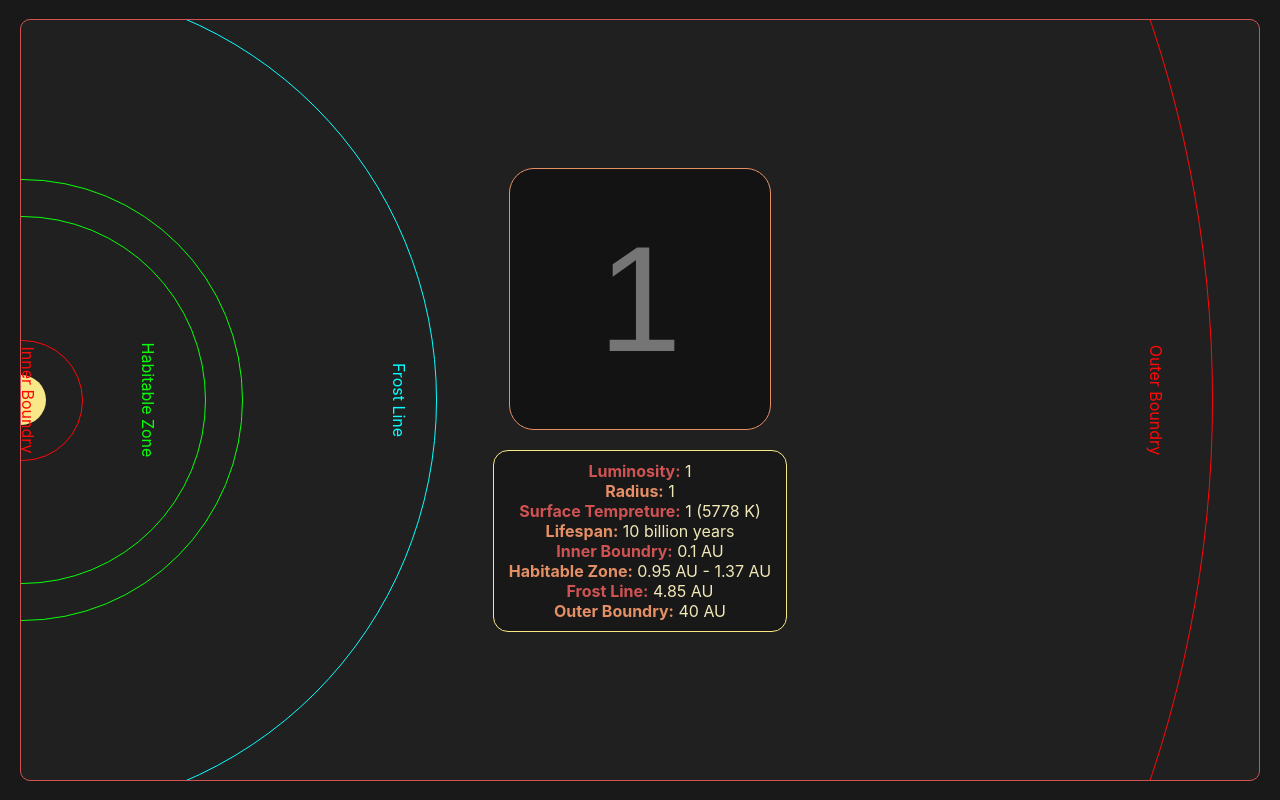
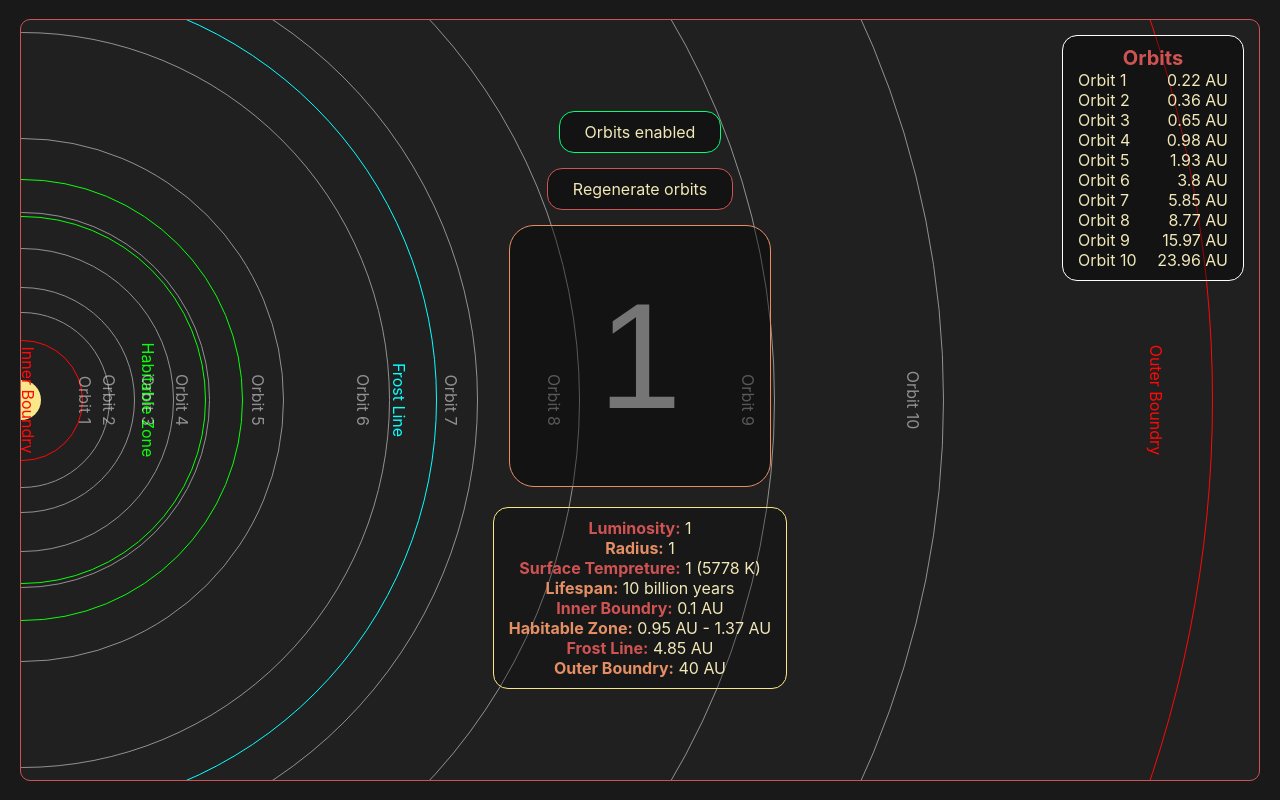
Before and after one commit to SophieSnoww/react-testing, a React (Create React App) app: page / in a window 1280 px wide. Built offline with nearby package versions, Linux system fonts and the light colour scheme.

Commit message:
a lot idk

```diff
--- a/src/App.css
+++ b/src/App.css
@@ -15,3 +15,21 @@
     flex-direction: column;
     position: relative;
 }
+
+.data-container {
+    margin-top: 20px;
+    padding: 10px 15px;
+    background-color: #0004;
+    border-radius: 15px;
+    border: 1px solid var(--color-3);
+}
+
+.data-output-title {
+    display: inline;
+    font-weight: bold;
+    color: var(--color-1);
+}
+
+.data-output:nth-child(2n) .data-output-title {
+    color: var(--color-2);
+}
--- a/src/App.js
+++ b/src/App.js
@@ -1,6 +1,9 @@
 import React from 'react';
 import './App.css';
 import Input from './Input';
+import OrbitDisplay from './OrbitDisplay';
+import OrbitToggle from './OrbitToggle';
+import RegenButton from './RegenButton';
 import Visualizer from './Visualizer';
 
 class App extends React.Component {
@@ -9,6 +12,30 @@ class App extends React.Component {
 
         let m = 1;
         let luminosity = this.truncate(m ** 4);
+        let iBoundry = this.truncate(m * 0.1);
+        let fLine = this.truncate((luminosity ** 0.5) * 4.85);
+        let oBoundry = this.truncate(m * 40);
+
+        let startingOrbit = fLine + 1;
+        let orbit = startingOrbit;
+        let orbits = [startingOrbit];
+
+        while (orbit < oBoundry) {
+            orbit *= 1.4 + (Math.floor(Math.random() * 60) / 100);
+            orbits.push(orbit);
+        }
+
+        orbits.pop(orbits.length-1);
+
+        orbit = startingOrbit;
+
+        while (orbit > iBoundry) {
+            orbit /= 1.4 + (Math.floor(Math.random() * 60) / 100);
+            orbits.splice(0, 0, orbit);
+        }
+
+        orbits.splice(0, 1);
+        orbits.splice(0, 1);
 
         this.state = {
             mass: m,
@@ -19,24 +46,91 @@ class App extends React.Component {
             iBoundry: this.truncate(m * 0.1),
             hZone: this.truncate(luminosity ** 0.5),
             fLine: this.truncate((luminosity ** 0.5) * 4.85),
-            oBoundry: this.truncate(m * 40)
+            oBoundry: this.truncate(m * 40),
+            orbits,
+            orbitsDisabled: false
         }
     }
 
     handleInput(data) {
         let m = Number(data.target.value);
+        if ([0, NaN].includes(m) || m < 0.4 || m > 10) {
+            return;
+        }
         let luminosity = this.truncate(m ** 4);
+        let radius = this.truncate(m ** 0.74);
+        let lifespan = this.truncate(m ** -2.5);
+        let temp = this.truncate(m ** 0.505);
+        let iBoundry = this.truncate(m * 0.1);
+        let hZone = this.truncate(luminosity ** 0.5);
+        let fLine = this.truncate((luminosity ** 0.5) * 4.85);
+        let oBoundry = this.truncate(m * 40);
+
+        let startingOrbit = fLine + 1;
+        let orbit = startingOrbit;
+        let orbits = [startingOrbit];
+
+        while (orbit < this.state.oBoundry) {
+            orbit *= 1.4 + (Math.floor(Math.random() * 60) / 100);
+            orbits.push(orbit);
+        }
+
+        orbits.pop(orbits.length-1);
+
+        orbit = startingOrbit;
+
+        while (orbit > this.state.iBoundry) {
+            orbit /= 1.4 + (Math.floor(Math.random() * 60) / 100);
+            orbits.splice(0, 0, orbit);
+        }
+
+        orbits.splice(0, 1);
+        orbits.splice(0, 1);
 
         this.setState({
-            mass: Number(data.target.value),
-            luminosity: this.truncate(m ** 4),
-            radius: this.truncate(m ** 0.74),
-            lifespan: this.truncate(m ** -2.5),
-            temp: this.truncate(m ** 0.505),
-            iBoundry: this.truncate(m * 0.1),
-            hZone: this.truncate(luminosity ** 0.5),
-            fLine: this.truncate((luminosity ** 0.5) * 4.85),
-            oBoundry: this.truncate(m * 40)
+            mass: m,
+            luminosity,
+            radius,
+            lifespan,
+            temp,
+            iBoundry,
+            hZone,
+            fLine,
+            oBoundry,
+            orbits
+        });
+    }
+
+    regenOrbits() {
+        let startingOrbit = this.state.fLine + 1;
+        let orbit = startingOrbit;
+        let orbits = [startingOrbit];
+
+        while (orbit < this.state.oBoundry) {
+            orbit *= 1.4 + (Math.floor(Math.random() * 60) / 100);
+            orbits.push(orbit);
+        }
+
+        orbits.pop();
+
+        orbit = startingOrbit;
+
+        while (orbit > this.state.iBoundry) {
+            orbit /= 1.4 + (Math.floor(Math.random() * 60) / 100);
+            orbits.splice(0, 0, orbit);
+        }
+
+        orbits.splice(0, 1);
+        orbits.splice(0, 1);
+
+        this.setState({
+            orbits
+        });
+    }
+
+    toggleOrbits() {
+        this.setState({
+            orbitsDisabled: !this.state.orbitsDisabled
         });
     }
 
@@ -46,10 +140,11 @@ class App extends React.Component {
     }
 
     render() {
-        let startingOrbit = this.state.fLine + 1;
-
         return (
             <div className="App">
+                <OrbitDisplay data={this.state} />
+                <OrbitToggle data={this.state} handleClick={() => this.toggleOrbits()} />
+                <RegenButton handleClick={() => this.regenOrbits()} />
                 <Visualizer data={this.state} />
                 <Input handleInput={(data) => this.handleInput(data)} />
                 <div className="data-container">
--- a/src/Arc.js
+++ b/src/Arc.js
@@ -12,7 +12,8 @@ class Arc extends React.Component {
                 border: "1px solid " + this.props.color,
                 width: this.props.width + "px",
                 height: this.props.width + "px",
-                left: -(this.props.width / 2) + "px"
+                left: -(this.props.width / 2) + "px",
+                opacity: (this.props.isDisabled) ? 0 : ((this.props.isOrbit) ? 0.5 : 1)
             }}>
                 <div className="arc-label" style={{color: this.props.color}}>{this.props.label}</div>
             </div>
--- a/src/Input.css
+++ b/src/Input.css
@@ -32,21 +32,3 @@ input::-webkit-inner-spin-button {
 input[type=number] {
     -moz-appearance: textfield;
 }
-
-.data-container {
-    margin-top: 20px;
-    padding: 10px 15px;
-    background-color: #0004;
-    border-radius: 15px;
-    border: 1px solid var(--color-3);
-}
-
-.data-output-title {
-    display: inline;
-    font-weight: bold;
-    color: var(--color-1);
-}
-
-.data-output:nth-child(2n) .data-output-title {
-    color: var(--color-2);
-}
--- /dev/null
+++ b/src/OrbitDisplay.css
@@ -0,0 +1,24 @@
+.OrbitDisplay {
+    padding: 10px 15px;
+    background-color: #0006;
+    border-radius: 15px;
+    border: 1px solid #fff;
+    top: 15px;
+    right: 15px;
+    position: absolute;
+    display: flex;
+    flex-direction: column;
+}
+
+.orbit-display-title {
+    font-size: 20px;
+    font-weight: bold;
+    color: var(--color-1);
+}
+
+.orbit-display-element {
+    display: flex;
+    width: 150px;
+    align-items: center;
+    justify-content: space-between;
+}
--- /dev/null
+++ b/src/OrbitDisplay.js
@@ -0,0 +1,32 @@
+import React from 'react';
+import './OrbitDisplay.css';
+
+class OrbitDisplay extends React.Component {
+    constructor(props) {
+        super(props);
+    }
+
+    render() {
+        let orbitElements = [];
+
+        for (let i = 1; i < this.props.data.orbits.length + 1; i++) {
+            orbitElements.push(
+                <div className="orbit-display-element">
+                    <div className="orbit-display-name">Orbit {i}</div>
+                    <div className="orbit-display-au">{Math.round(((this.props.data.orbits[i-1]/this.props.data.oBoundry)*this.props.data.oBoundry)*100)/100} AU</div>
+                </div>
+            );
+        }
+
+        return (
+            <div className="OrbitDisplay" onClick={this.props.handleClick} style={{
+                opacity: this.props.data.orbitsDisabled ? "0" : "1"
+            }}>
+                <div className="orbit-display-title">Orbits</div>
+                {orbitElements}
+            </div>
+        );
+    }
+}
+
+export default OrbitDisplay;
--- /dev/null
+++ b/src/OrbitToggle.css
@@ -0,0 +1,13 @@
+.OrbitToggle {
+    padding: 10px 25px;
+    background-color: #0006;
+    border-radius: 15px;
+    margin-bottom: 15px;
+    transition: .25s ease-out;
+    cursor: pointer;
+    user-select: none;
+}
+
+.OrbitToggle:hover {
+    transform: scale(1.1);
+}
--- /dev/null
+++ b/src/OrbitToggle.js
@@ -0,0 +1,18 @@
+import React from 'react';
+import './OrbitToggle.css';
+
+class OrbitToggle extends React.Component {
+    constructor(props) {
+        super(props);
+    }
+
+    render() {
+        return (
+            <div className="OrbitToggle" onClick={this.props.handleClick} style={{
+                border: this.props.data.orbitsDisabled ? "1px solid var(--color-1)" : "1px solid #0f7"
+            }}>Orbits {this.props.data.orbitsDisabled ? "disabled" : "enabled"}</div>
+        );
+    }
+}
+
+export default OrbitToggle;
--- /dev/null
+++ b/src/RegenButton.css
@@ -0,0 +1,14 @@
+.RegenButton {
+    padding: 10px 25px;
+    border: 1px solid var(--color-1);
+    background-color: #0006;
+    border-radius: 15px;
+    margin-bottom: 15px;
+    transition: .25s ease-out;
+    cursor: pointer;
+    user-select: none;
+}
+
+.RegenButton:hover {
+    transform: scale(1.1);
+}
--- /dev/null
+++ b/src/RegenButton.js
@@ -0,0 +1,16 @@
+import React from 'react';
+import './RegenButton.css';
+
+class RegenButton extends React.Component {
+    constructor(props) {
+        super(props);
+    }
+
+    render() {
+        return (
+            <div className="RegenButton" onClick={this.props.handleClick}>Regenerate orbits</div>
+        );
+    }
+}
+
+export default RegenButton;
--- a/src/Visualizer.css
+++ b/src/Visualizer.css
@@ -15,10 +15,10 @@
 
 star {
     background-color: var(--color-3);
-    width: 50px;
-    height: 50px;
+    width: 40px;
+    height: 40px;
     border-radius: 50%;
 
     position: absolute;
-    left: -25px;
+    left: -20px;
 }
--- a/src/Visualizer.js
+++ b/src/Visualizer.js
@@ -17,6 +17,14 @@ class Visualizer extends React.Component {
         let fLine = arcEnd * Math.sqrt(this.props.data.fLine / this.props.data.oBoundry);
         let oBoundry = arcEnd * Math.sqrt(1);
 
+        let orbitLines = [];
+
+        for (let i = 1; i < this.props.data.orbits.length + 1; i++) {
+            orbitLines.push(
+                <Arc color="#fff" width={(arcEnd * Math.sqrt(this.props.data.orbits[i-1] / this.props.data.oBoundry)) * 2} label={`Orbit ${i}`} isOrbit={true} isDisabled={this.props.data.orbitsDisabled} />
+            );
+        }
+
         return (
             <div className="Visualizer">
                 <star />
@@ -25,6 +33,7 @@ class Visualizer extends React.Component {
                 <Arc color="#0f0" width={hZoneEnd * 2} />
                 <Arc color="#0ff" width={fLine * 2} label="Frost Line" />
                 <Arc color="#f00" width={oBoundry * 2} label="Outer Boundry" />
+                {orbitLines}
             </div>
         );
     }
```
